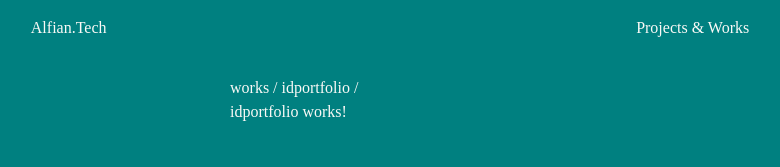
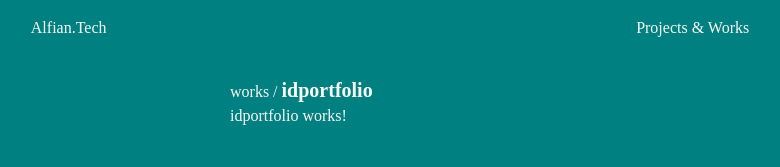
Before and after one commit to alfianlion/Alfian-Portfolio, an Angular app: page /works/idportfolio in a window 1280 px wide. Shown: the top 167 px of the page, without its empty margins (250-1030 px from the left). Built offline with nearby package versions, Linux system fonts and the light colour scheme; a web font is replaced by a local one.

Commit message:
Scuff way to develop dynamic breadcrumb but it work

```diff
--- a/src/components/breadcrumb/breadcrumb.component.html
+++ b/src/components/breadcrumb/breadcrumb.component.html
@@ -1,7 +1,6 @@
 <div>
-    <span *ngFor="let link of linkArray">
-        <a routerLink="/{{link}}" routerLinkActive="router-link-active"> {{link}}</a>
-        /
+    <a routerLink="/{{linkArray[0]}}">{{linkArray[0]}} / </a>
+    <span *ngFor="let link of linkArray; let last = last">
+        <a class="font-bold text-xl" *ngIf="last" routerLink="../{{link}}">{{link}}</a>
     </span>
-
 </div>
```
